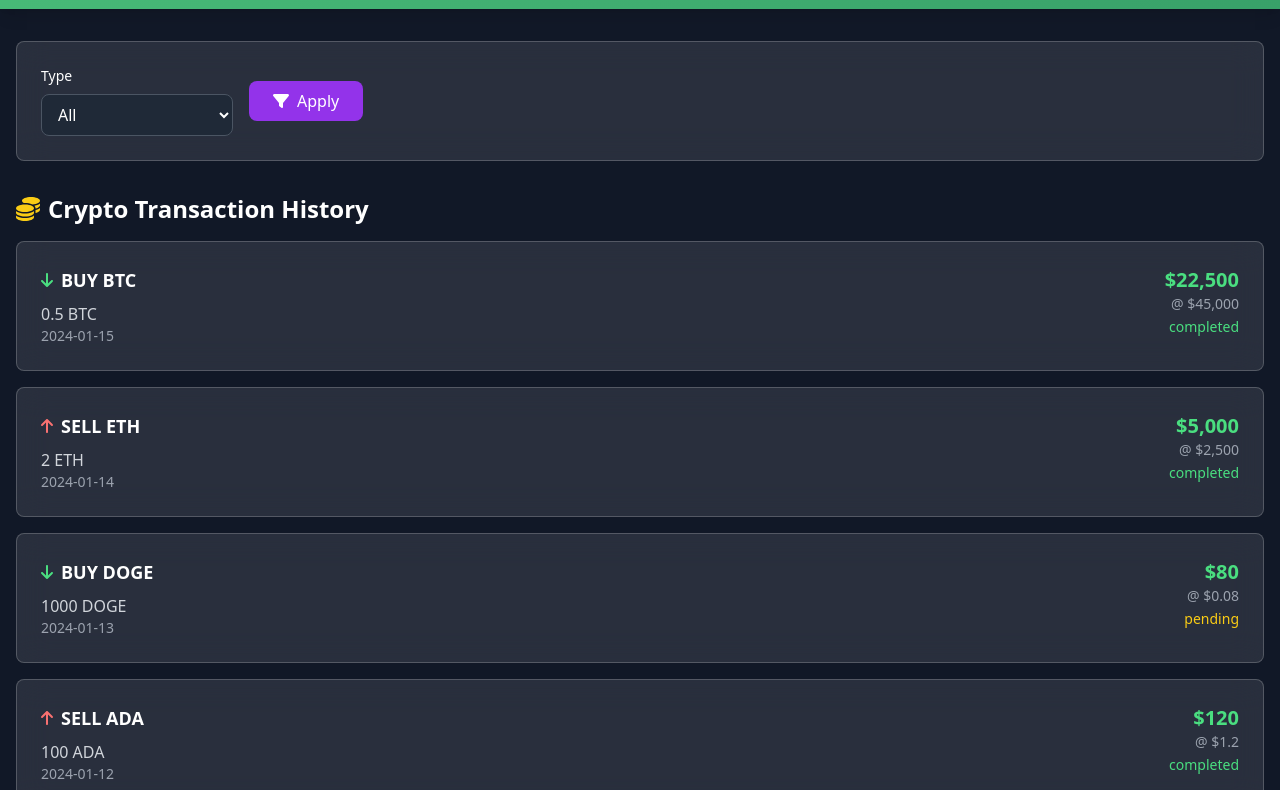
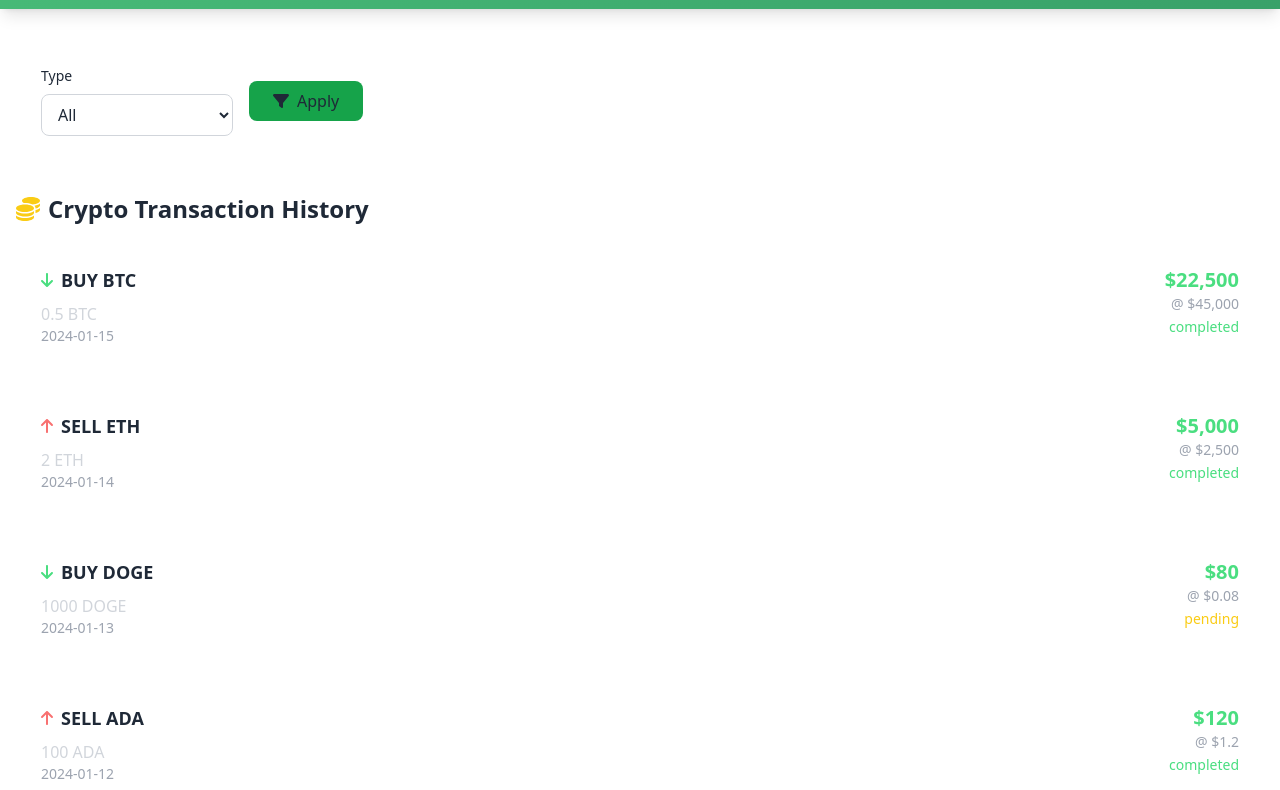
Before and after one commit to meldw/Multiwastecapital, a plain HTML site: page public/history.html in a window 1280 px wide. Shown: the part 81-871 px from the top of the page. Drawn offline with nearby package versions, Linux system fonts and the light colour scheme.

Commit message:
Update history.html

```diff
--- a/public/history.html
+++ b/public/history.html
@@ -58,7 +58,7 @@
         }
     </style>
 </head>
-<body class="bg-gray-900 text-white min-h-screen">
+<body class="bg-white text-gray-800 min-h-screen">
     <!-- Header -->
     <header class="gradient-bg shadow-lg">
         <div class="container mx-auto px-4 py-6">
@@ -85,14 +85,14 @@
             <div class="flex flex-wrap gap-4 items-center">
                 <div class="min-w-48">
                     <label class="block text-sm font-medium mb-2">Type</label>
-                    <select id="typeFilter" class="w-full bg-gray-800 border border-gray-600 rounded-lg px-3 py-2">
+                    <select id="typeFilter" class="w-full bg-white border border-gray-300 text-gray-800 rounded-lg px-3 py-2">
                         <option value="all">All</option>
                         <option value="buy">Buy</option>
                         <option value="sell">Sell</option>
                         <option value="upload">Upload</option>
                     </select>
                 </div>
-                <button onclick="applyFilters()" class="bg-purple-600 hover:bg-purple-700 px-6 py-2 rounded-lg transition-all">
+                <button onclick="applyFilters()" class="bg-green-600 hover:bg-green-700 px-6 py-2 rounded-lg transition-all">
                     <i class="fas fa-filter mr-2"></i>Apply
                 </button>
             </div>
```
